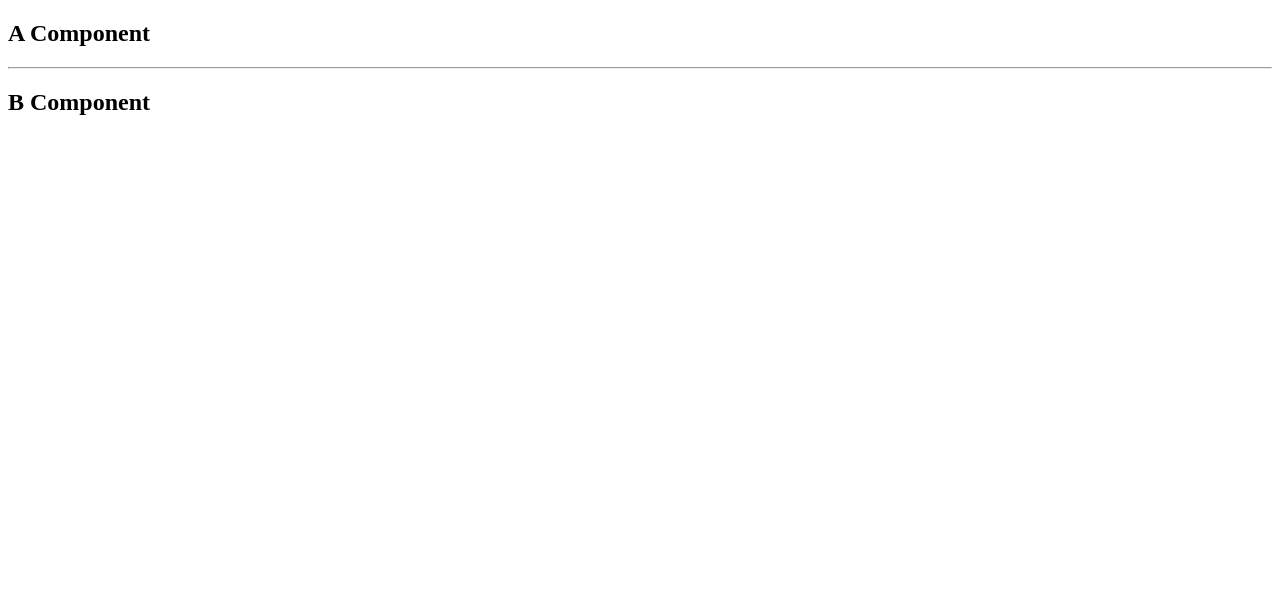
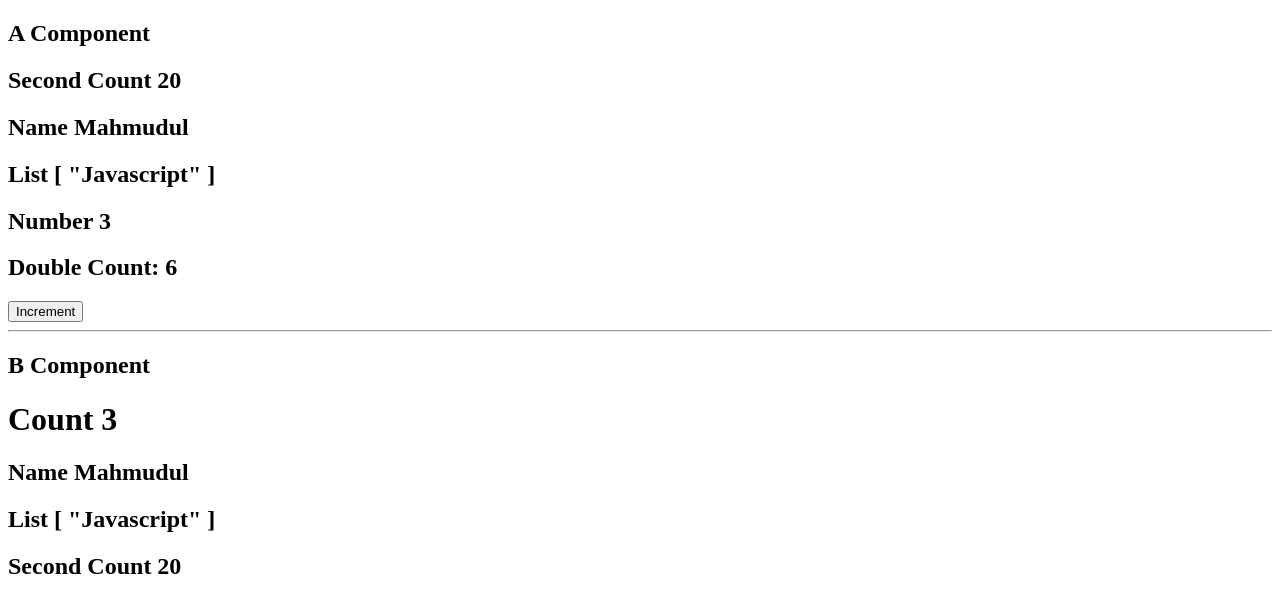
Before and after one commit to MdMahmudulHasanGit/Task-Manager-With-Pinia, a Vue app: page / in a window 1280 px wide. Shown: the top 612 px of the page. Built offline with nearby package versions, Linux system fonts and the light colour scheme.

Commit message:
Mutation learning

```diff
--- a/src/components/AComponent.vue
+++ b/src/components/AComponent.vue
@@ -1,10 +1,20 @@
 <template>
   <div>
     <h2>A Component</h2>
+    <h2>Second Count {{ store.secondCount }}</h2>
+    <h2>Name {{ store.name }}</h2>
+    <h2>List {{ store.list }}</h2>
+    <h2>Number {{ store.count }}</h2>
+    <h2>Double Count: {{ store.doubleCount }}</h2>
+    <button @click="store.increment">Increment</button>
   </div>
 </template>
 
 <script setup>
+import { useCounterStore } from "../stores/counter";
+const store = useCounterStore();
+store.secondCount = 20;
+store.count = store.count + 1;
 </script>
 
 <style scoped>
--- a/src/components/BComponent.vue
+++ b/src/components/BComponent.vue
@@ -1,11 +1,19 @@
 <template>
   <div>
-    <hr>
+    <hr />
     <h2>B Component</h2>
+    <h1>Count {{ store.count }}</h1>
+    <h2>Name {{ store.name }}</h2>
+    <h2>List {{ store.list }}</h2>
+    <h2>Second Count {{ store.secondCount }}</h2>
   </div>
 </template>
 
 <script setup>
+import { useCounterStore } from "../stores/counter";
+const store = useCounterStore();
+
+console.log(store);
 </script>
 
 <style scoped>
--- a/src/main.js
+++ b/src/main.js
@@ -1,4 +1,12 @@
 import { createApp } from 'vue'
 import App from './App.vue'
+import { createPinia } from 'pinia'
 
-createApp(App).mount('#app')
+// Create pinis instance
+const pinia = createPinia();
+
+const app = createApp(App)
+
+// Use pinia Instance
+app.use(pinia)
+app.mount('#app')
--- /dev/null
+++ b/src/stores/counter.js
@@ -0,0 +1,25 @@
+import { defineStore } from 'pinia'
+import { ref, computed } from 'vue'
+
+export const useCounterStore = defineStore('counter', () => {
+    const count = ref(2)
+    const name = ref('Mahmudul')
+    const list = ref(['Javascript'])
+    const doubleCount = computed(() => {
+        return count.value * 2
+    })
+
+
+    function increment() {
+        count.value++;
+    }
+
+    return {
+        count,
+        doubleCount,
+        name,
+        list,
+        increment
+    }
+
+})
```
